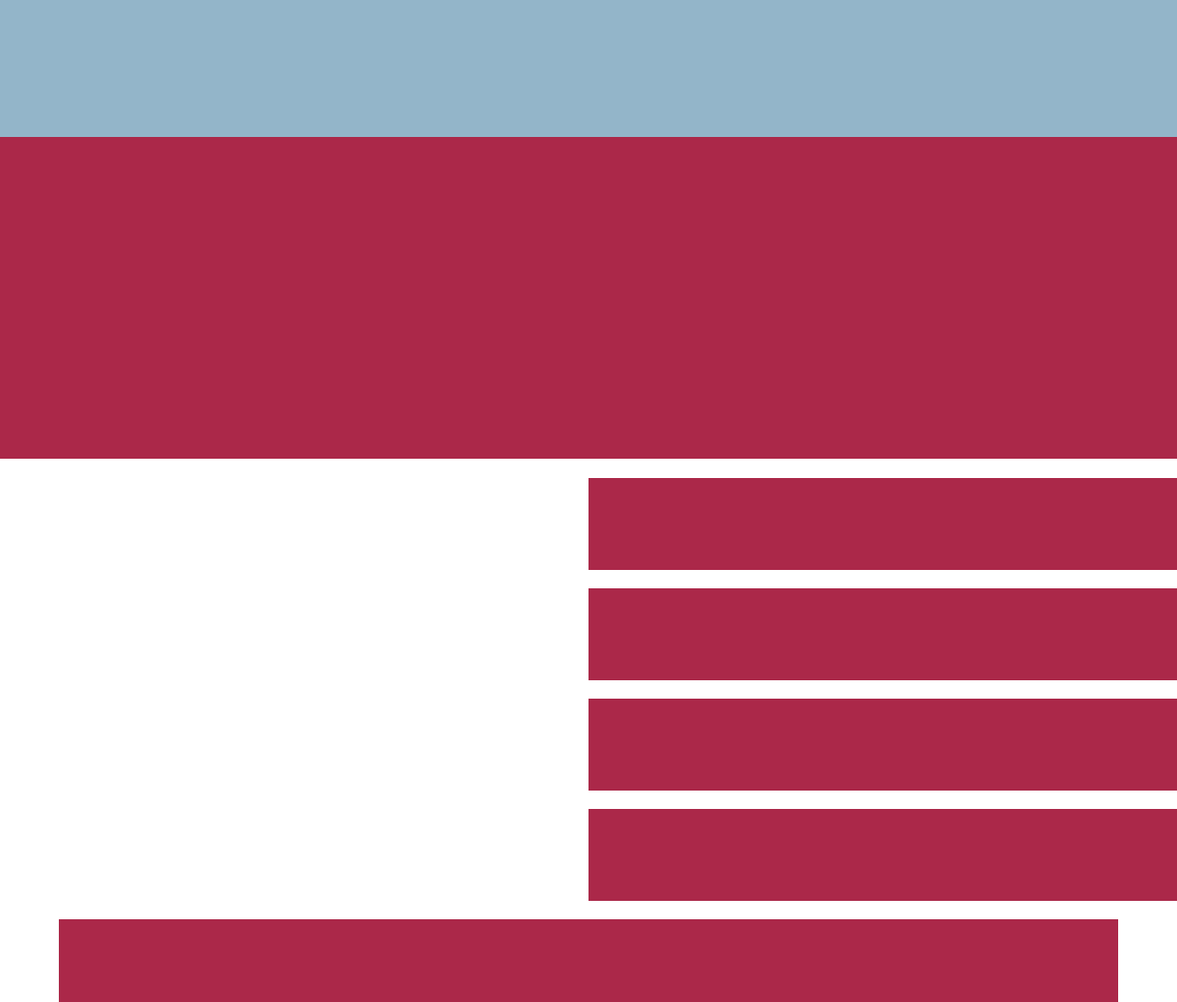
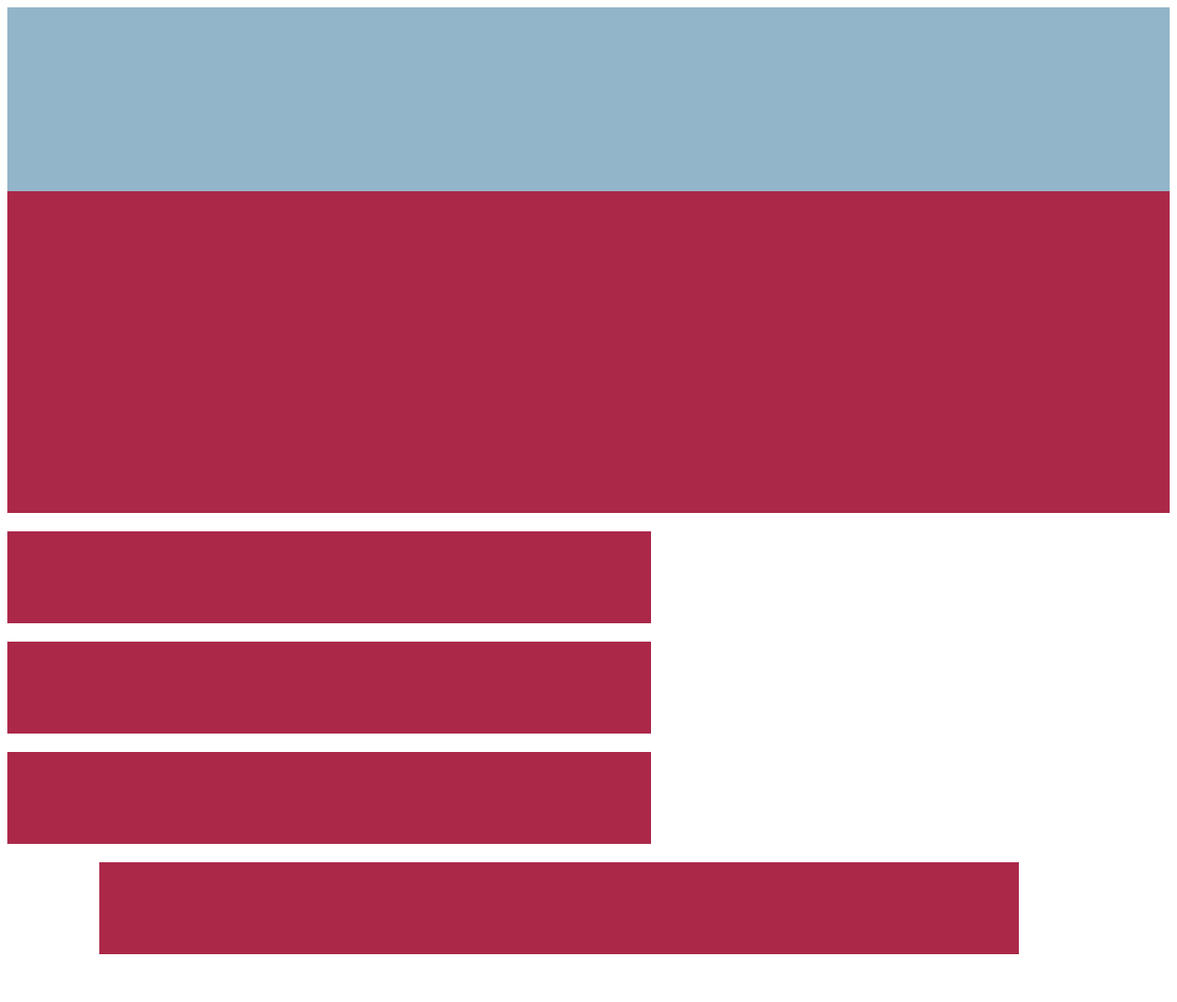
Before and after one commit to ramonyo2/html-hack, a plain HTML site: page index.html in a window 1280 px wide. Shown: the whole page at 92% size. After the commit the page ends 1038 px from the top, so only its background shows below. Drawn offline with Linux system fonts and the light colour scheme; files that its build step writes are made by us from their sources.

Commit message:
Add files via upload

```diff
--- a/index.html
+++ b/index.html
@@ -3,17 +3,18 @@
 <head>
     <meta charset="UTF-8">
     <meta name="viewport" content="width=device-width, initial-scale=1.0">
-    <link rel="stylesheet" href="styles.css">
-    <title>H-1</title>
-
+    <link rel="stylesheet" href="style/style.css">
+    <title>H-2</title>
 </head>
 <body>
-<div class="azul"> </div>
+    <div class="azul"></div>
+    <div class="rojo"></div>
     <div class="rojo1"></div>
     <div class="rojo2"></div>
     <div class="rojo3"></div>
     <div class="rojo4"></div>
     <div class="rojo5"></div>
     <div class="rojo6"></div>
+
 </body>
 </html>
--- /dev/null
+++ b/style.css
@@ -0,0 +1,59 @@
+.azul{
+
+    width: 100%;
+    right: 0%;
+    top: 0%;
+    left: 5200px;
+    height: 200px;
+    background: #93B5C9;
+    }
+.rojo1{
+    width: 100%;
+    margin-top: 00px;
+
+    height: 350px;
+    background:#AB2849 ;
+
+}
+.rojo2{
+    float: left;
+    clear: both;
+    margin-top: 20px;
+    width: 700px;
+    height: 100px;
+    background: #AB2849;
+}
+.rojo3{
+    float: left;
+    clear: both;
+    margin-top: 20px;
+    width: 700px;
+    height: 100px;
+    background: #AB2849;
+}
+.rojo{
+    float: left;
+    clear: both;
+    margin-top: 20px;
+    width: 700px;
+    height: 100px;
+    background: #AB2849;
+
+}
+.rojo5{
+    float: left;
+    clear: both;
+    margin-top: 20px;
+    width: 700px;
+    height: 100px;
+    background: #AB2849;
+}
+.rojo6{
+    float: left;
+    clear: both;
+    clear: left;
+    margin-top: 20px;
+    margin-left: 100px;
+    width: 1000px;
+    height: 100px;
+    background: #AB2849;}
```
Also changed, not shown: hack_2.png (added). Lines whose indentation alone changed are shown as unchanged.
